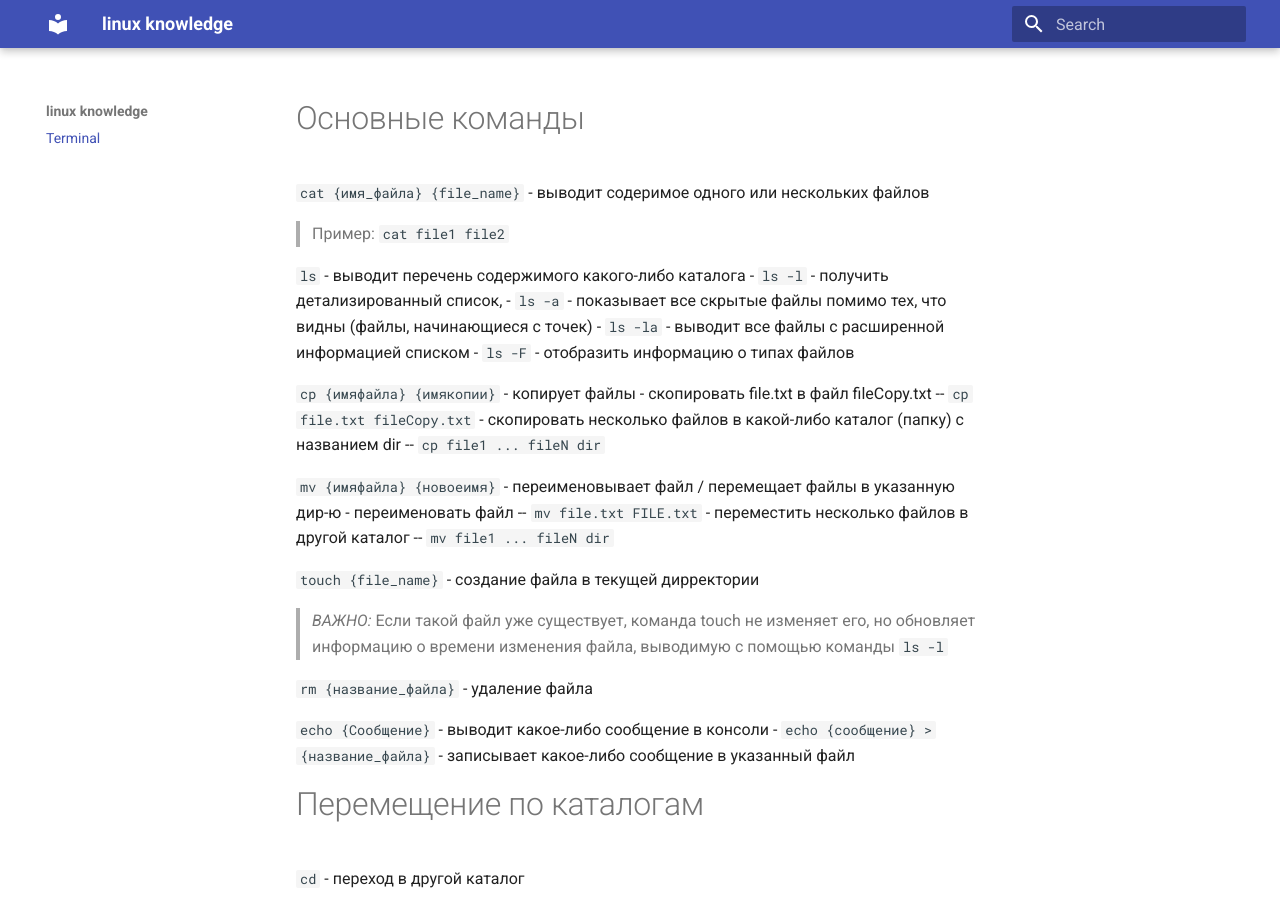
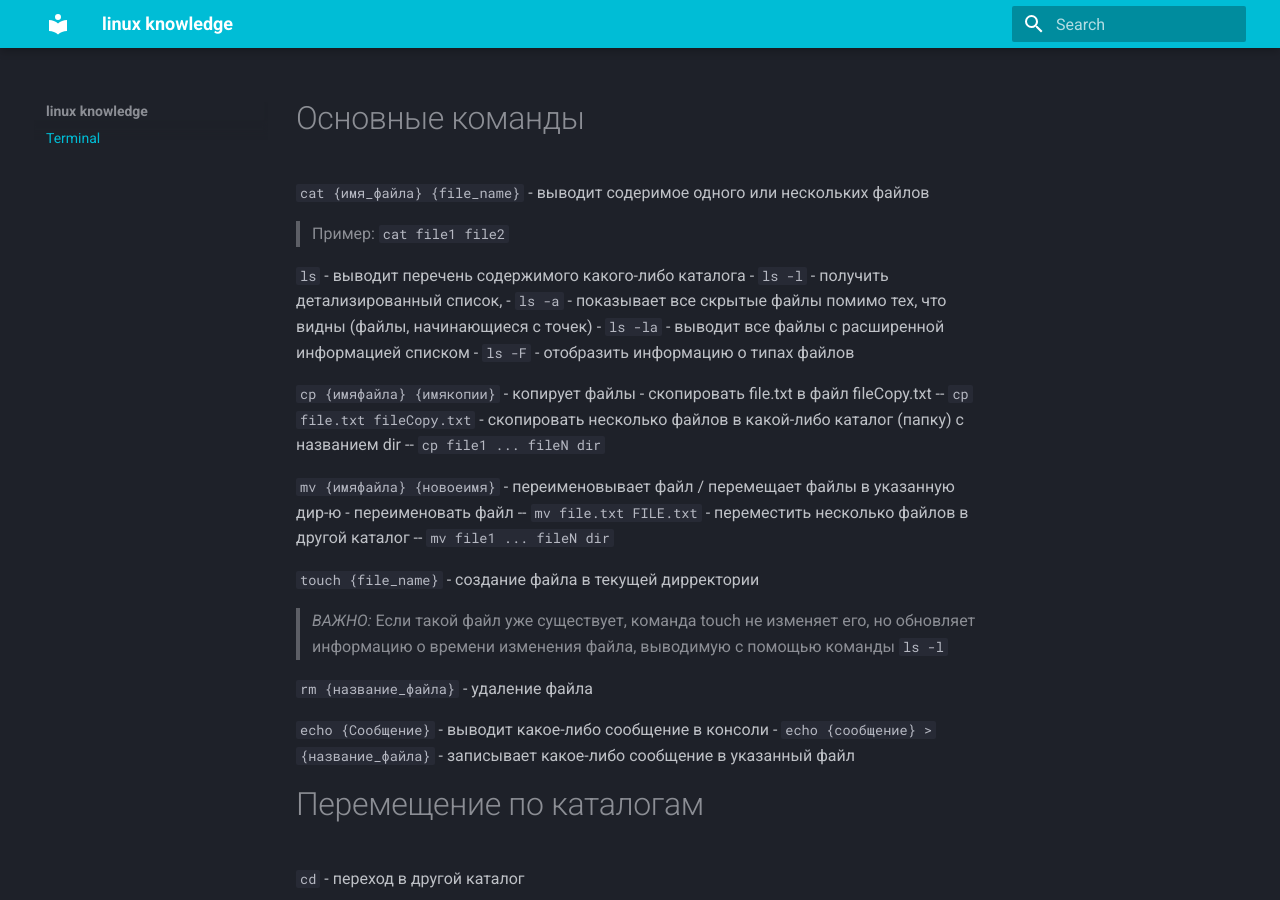
Before and after one commit to Seme4eg/linux, an MkDocs documentation site: the page built from docs/index.md, in a window 1280 px wide and 900 px high. Built offline with MkDocs 1.6.1 and Material for MkDocs 9.7.7, drawn with Linux system fonts in a browser that asks for light colours.

Commit message:
deleted CI for now, tweaked theme

```diff
--- a/mkdocs.yml
+++ b/mkdocs.yml
@@ -3,3 +3,7 @@ nav:
     - Terminal: index.md
 theme:
     name: material
+    palette:
+        scheme: slate
+        primary: cyan
+        accent: cyan
```
Also changed, not shown: site/404.html, site/index.html, 2 other files.
